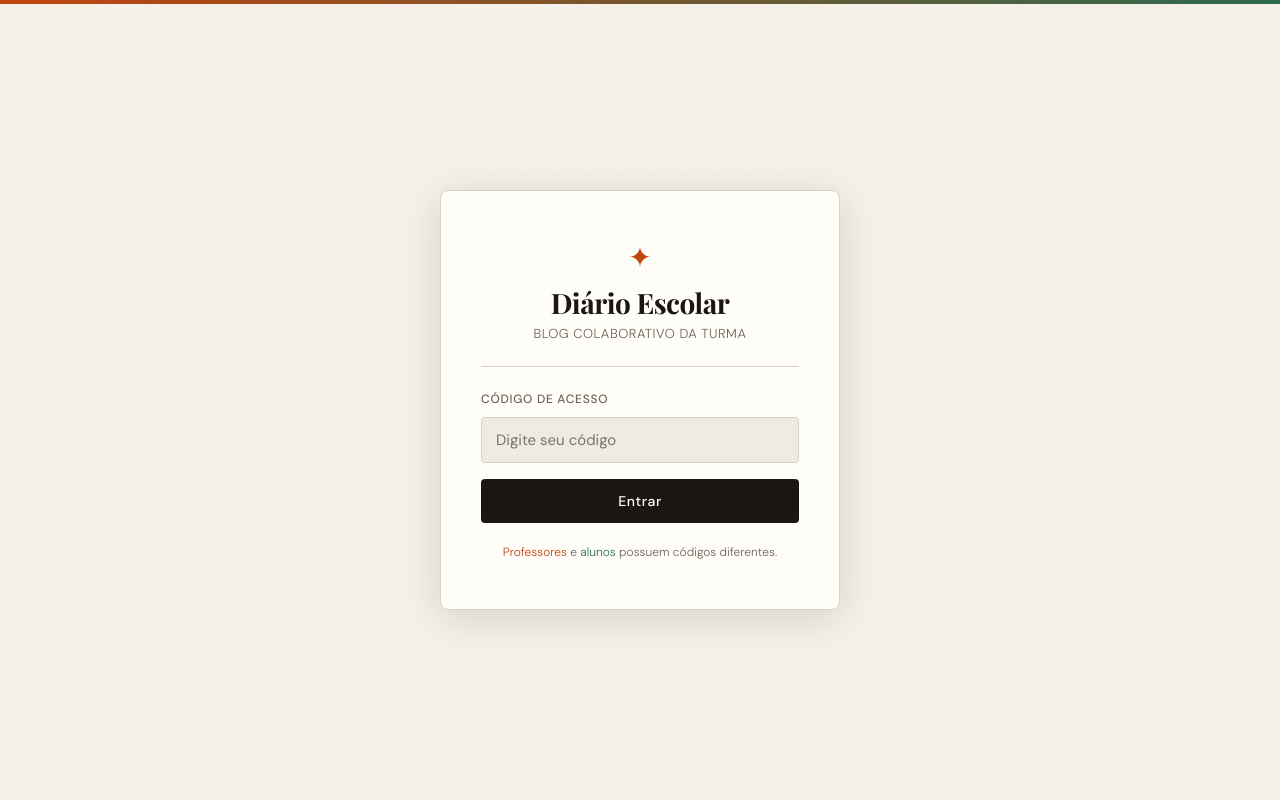
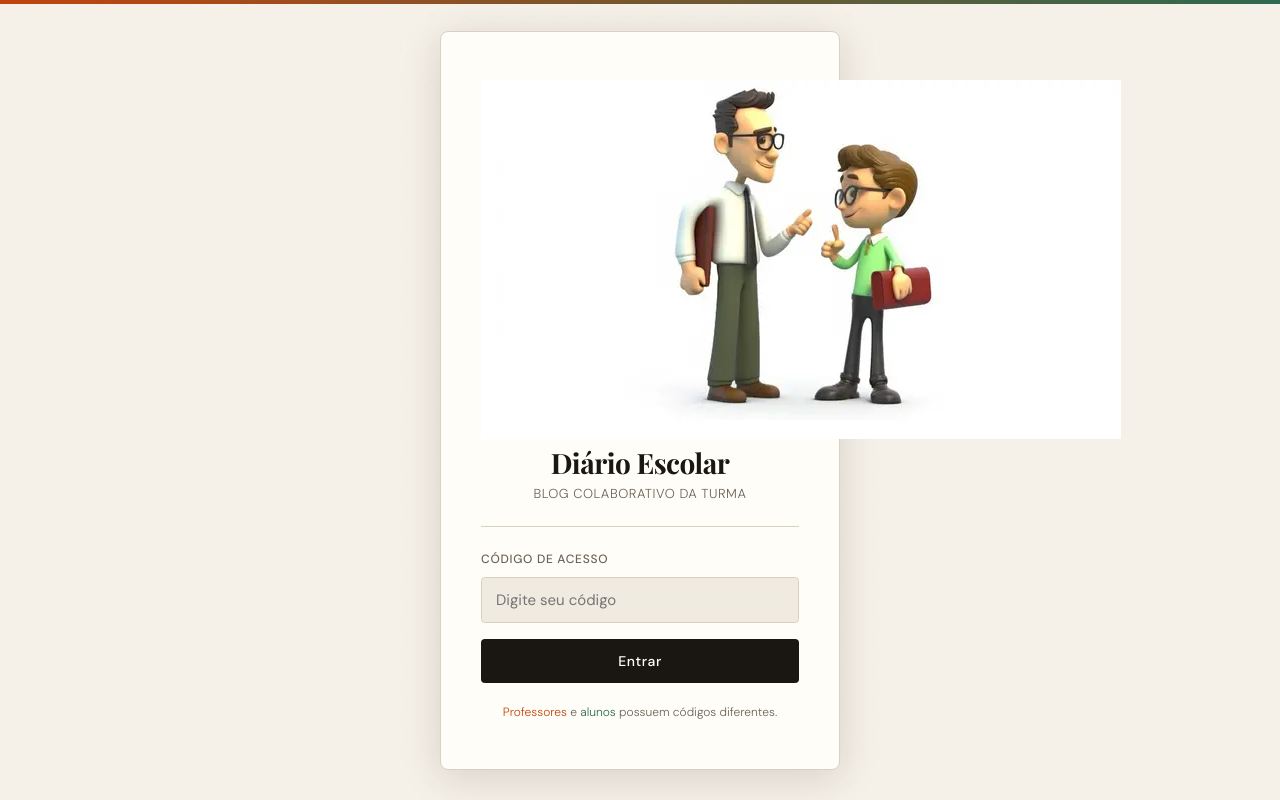
Before and after one commit to Elisson-Santana/FULL-STACK-TEST, a React app in the folder blog-frontend/frontend/: page / in a window 1280 px wide. Built offline with nearby package versions, Linux system fonts and the light colour scheme; the HTML template or start-up script is replaced by a standard one; a web font is replaced by a local one.

Commit message:
Refactor code structure for improved readability and maintainability

```diff
--- a/blog-frontend/frontend/src/components/PostCard/PostCard.css
+++ b/blog-frontend/frontend/src/components/PostCard/PostCard.css
@@ -71,6 +71,6 @@
   cursor: pointer;
   transition: all 0.15s;
 }
-.card-action-btn:hover { background: rgba(255,255,255,0.08); color: #f5f0e8; }
+.card-action-btn:hover { background: rgba(255,255,255,0.08); color: #000000; }
 .edit-btn:hover { border-color: rgba(247,201,126,0.3); color: #f7c97e; }
 .delete-btn:hover { border-color: rgba(248,113,113,0.3); color: #f87171; }
--- a/blog-frontend/frontend/src/components/PostCard/PostCard.jsx
+++ b/blog-frontend/frontend/src/components/PostCard/PostCard.jsx
@@ -88,8 +88,8 @@ const styles = {
   confirmText: { fontSize: "13px", color: "var(--ink-muted)", marginRight: "4px" },
   btnSecondary: {
     padding: "7px 14px",
-    background: "var(--accent-light)",
-    color: "var(--accent)",
+    background: "var(--accent)",
+    color: "var(--ink)",
     borderRadius: "var(--radius)",
     fontSize: "13px",
     fontWeight: 500,
--- a/blog-frontend/frontend/src/pages/auth/Login.jsx
+++ b/blog-frontend/frontend/src/pages/auth/Login.jsx
@@ -1,5 +1,7 @@
 import { useState } from "react";
 import { useNavigate } from "react-router-dom";
+import logo from "./img/alunoeprof.png";
+
 
 const TEACHER_CODE = "prof2024";
 const STUDENT_CODE = "aluno2024";
@@ -25,13 +27,12 @@ export default function Login({ onLogin }) {
     }
   };
 
-
   return (
     <div style={styles.wrapper}>
       <div style={styles.decorLine} />
       <div style={styles.card} className={shake ? "shake" : ""}>
         <div style={styles.logoArea}>
-          <span style={styles.logoIcon}>✦</span>
+          <span><img src={logo} alt="logo" /></span>
           <h1 style={styles.title}>Diário Escolar</h1>
           <p style={styles.subtitle}>Blog colaborativo da turma</p>
         </div>
```
Also changed, not shown: blog-frontend/frontend/src/pages/auth/img/alunoeprof.png (added).
